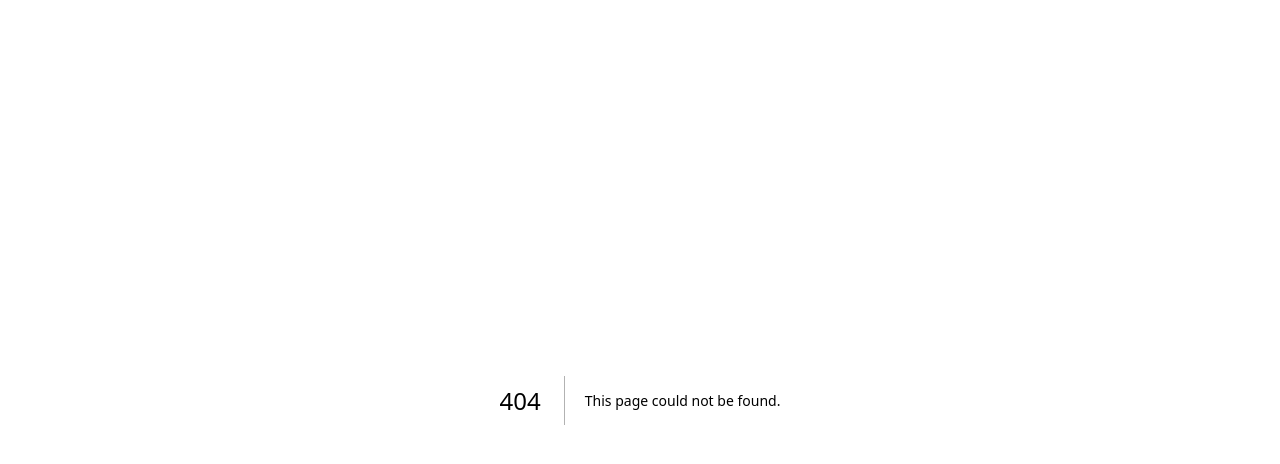
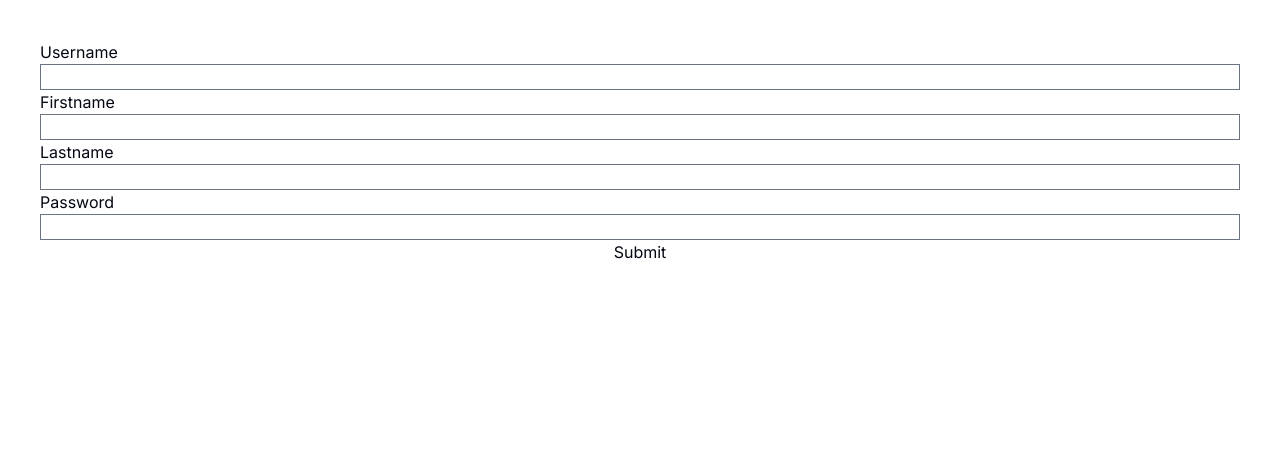
Before and after one commit to gdsc-nits-org/guidancegrid-frontend, a Next.js app: page /create-user in a window 1280 px wide. Before the commit this address had no page. Shown: the top 464 px of the page. Built offline with nearby package versions, Linux system fonts and the light colour scheme.

Commit message:
verify email and signup page added

```diff
--- /dev/null
+++ b/src/app/(auth)/create-user/page.tsx
@@ -0,0 +1,109 @@
+"use client";
+
+import { useSearchParams } from "next/navigation";
+import { useState} from "react";
+import { toast } from "sonner"
+
+export default function CreateAccountPage() {
+
+  const router = useSearchParams();
+  const token = router.get("token");
+
+  const [username, setUsername] = useState("");
+  const [firstname, setFirstname] = useState("");
+  const [lastname, setlastname] = useState("");
+  const [password, setPassword] = useState("");
+
+  const checkValid = () => {
+    if (username === "" || firstname === "" || lastname === "" || password === "") {
+      toast("Please fill all the fields")
+      return false;
+    } else {
+      if(password.length < 8) {
+        alert("Password must be at least 8 characters long");
+        return false;
+      }
+      else{
+        return true;
+      }
+    }
+  }
+
+  const handleSubmit = async () => {
+    const isValid = checkValid();
+    if(isValid) {
+      try{
+        const res = await fetch("http://localhost:4000/api/v1/auth/create-user", {
+          method: "POST",
+          headers: {
+            "Content-Type": "application/json",
+            Authorization: `Bearer ${token}`,
+          },
+          body: JSON.stringify({
+            username: username,
+            firstName: firstname,
+            lastName: lastname,
+            password: password,
+          }),
+        });
+
+        const data = await res.json();
+
+        if (data.status === 200) {
+          alert("Account created");
+        } else {
+          alert("Account not created");
+        }
+      } catch(err) {
+        alert("Error creating account");
+      }
+    }
+  }
+
+  return (
+    <div>
+      <form action="" className="flex flex-col p-10">
+        <label htmlFor="username">Username</label>
+        <input
+          type="text"
+          value={username}
+          onChange={(e) => {
+            setUsername(e.target.value);
+          }}
+          className="border border-3 border-solid border-gray-500"
+        />
+        <label htmlFor="firstname">Firstname</label>
+        <input
+          type="text"
+          value={firstname}
+          onChange={(e) => {
+            setFirstname(e.target.value);
+          }}
+          className="border border-3 border-solid border-gray-500"
+        />
+        <label htmlFor="lastname">Lastname</label>
+        <input
+          type="text"
+          value={lastname}
+          onChange={(e) => {
+            setlastname(e.target.value);
+          }}
+          className="border border-3 border-solid border-gray-500"
+        />
+        <label htmlFor="password">Password</label>
+        <input
+          type="text"
+          value={password}
+          onChange={(e) => {
+            setPassword(e.target.value);
+          }}
+          className="border border-3 border-solid border-gray-500"
+        />
+        <button onClick={(e) => {
+          e.preventDefault();
+          handleSubmit();
+        }}>Submit</button>
+      </form>
+    </div>
+  );
+}
--- /dev/null
+++ b/src/app/(auth)/verify/page.tsx
@@ -0,0 +1,61 @@
+"use client";
+
+import { useState } from "react";
+
+export default function Verify() {
+  const [email, setEmail] = useState("");
+
+  const submitMail = () => {
+    const emailRegex = /^[a-zA-Z0-9._-]+@[a-zA-Z0-9.-]+\.[a-zA-Z]{2,4}$/;
+    const isMail = emailRegex.test(email);
+
+    if(isMail) {
+        // if(email.endsWith("nits.ac.in")) {
+            handleSubmitMail();
+        // } else {
+        //     alert("Please use your college email")
+        // }
+    } else {
+        alert("Please enter a valid email")
+    }
+  }
+
+  const handleSubmitMail = async () => {
+
+    const res = await fetch("http://localhost:4000/api/v1/auth/verify-email", {
+      method: "POST",
+      headers: {
+        "Content-Type": "application/json",
+      },
+      body: JSON.stringify({
+        email: email,
+      }),
+    });
+
+    const data = await res.json();
+
+    alert(data.token);
+  };
+
+  return (
+    <form action="">
+      <label htmlFor="email">email</label>
+      <input
+        type="text"
+        value={email}
+        onChange={(e) => {
+          setEmail(e.target.value);
+        }}
+        className="border border-3 border-solid border-black"
+      />
+      <button
+        onClick={(e) => {
+          e.preventDefault();
+          submitMail();
+        }}
+      >
+        Submit
+      </button>
+    </form>
+  );
+}
--- a/src/app/page.tsx
+++ b/src/app/page.tsx
@@ -4,13 +4,6 @@ import { toast } from "sonner";
 export default function Home() {
   return (
     <div className="prose">
-      <Button
-        onClick={() => {
-          toast("Hello world!");
-        }}
-      >
-        Click me
-      </Button>
       <h1>GUIDANCE GRID FRONTEND</h1>
     </div>
   );
```
